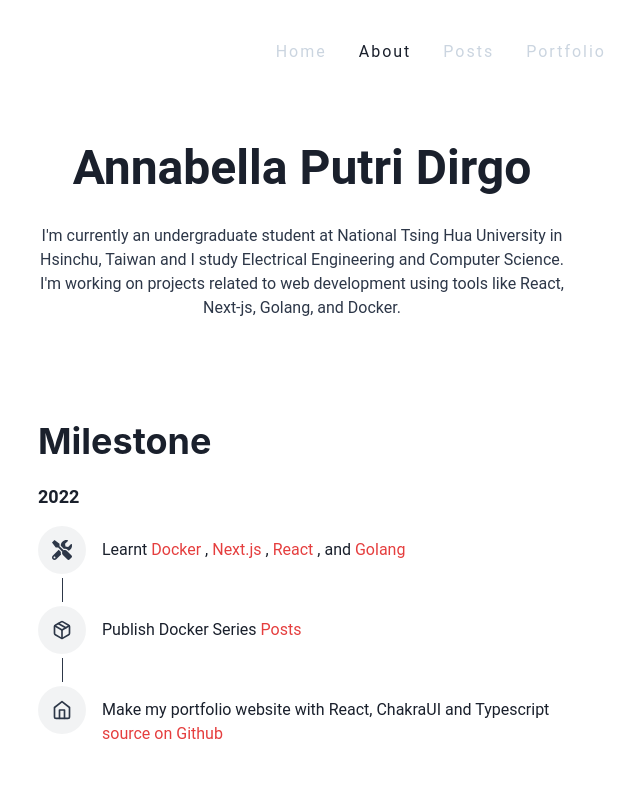
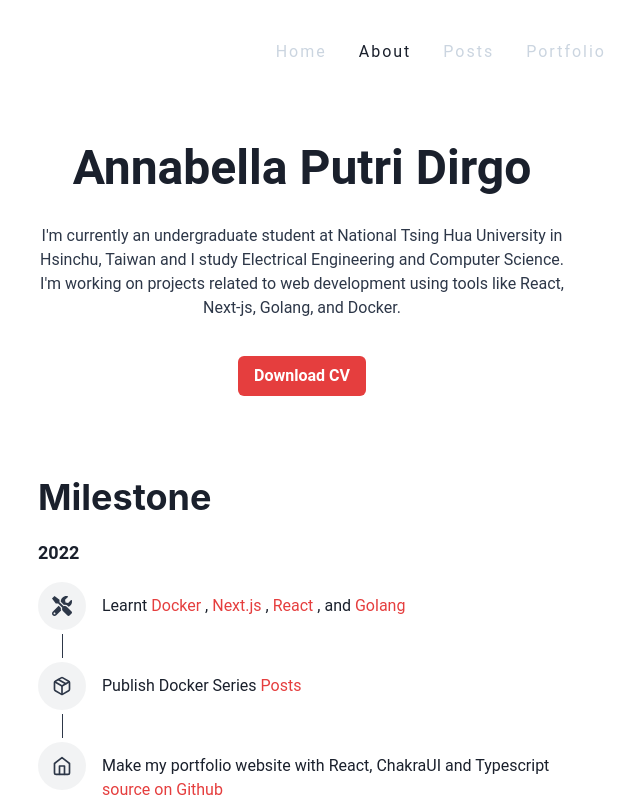
Before and after one commit to bellapd/bellapd-v1, a Next.js app: page /about in a window 1280 px wide. Shown: the top 800 px of the page, without its empty margins (338-978 px from the left). Built offline with nearby package versions, Linux system fonts and the light colour scheme; a small style sheet from the web is missing.

Commit message:
feat: add button to download cv

```diff
--- a/pages/about.tsx
+++ b/pages/about.tsx
@@ -1,11 +1,4 @@
-import {
-  VStack,
-  Text,
-  Avatar,
-  Box,
-  Container,
-  useColorModeValue,
-} from "@chakra-ui/react";
+import { VStack, Text, Button, Box, Container } from "@chakra-ui/react";
 import type { NextPage } from "next";
 import Layout from "../components/Main/Layout";
 import Milestone from "../components/About/Milestone";
@@ -36,6 +29,19 @@ const About: NextPage = () => {
               <Text p={5} color="gray.700" zIndex={5}>
                 {testimonial.content}
               </Text>
+              <Button
+                colorScheme="red"
+                size="md"
+                mt={4}
+                onClick={() => {
+                  window.open(
+                    "https://drive.google.com/file/d/16dZNSCPfkM1Z9jcgkdZhan7I34dlK_Pn/view?usp=sharing",
+                    "_blank"
+                  );
+                }}
+              >
+                Download CV
+              </Button>
             </Box>
           </VStack>
         </Container>
```
